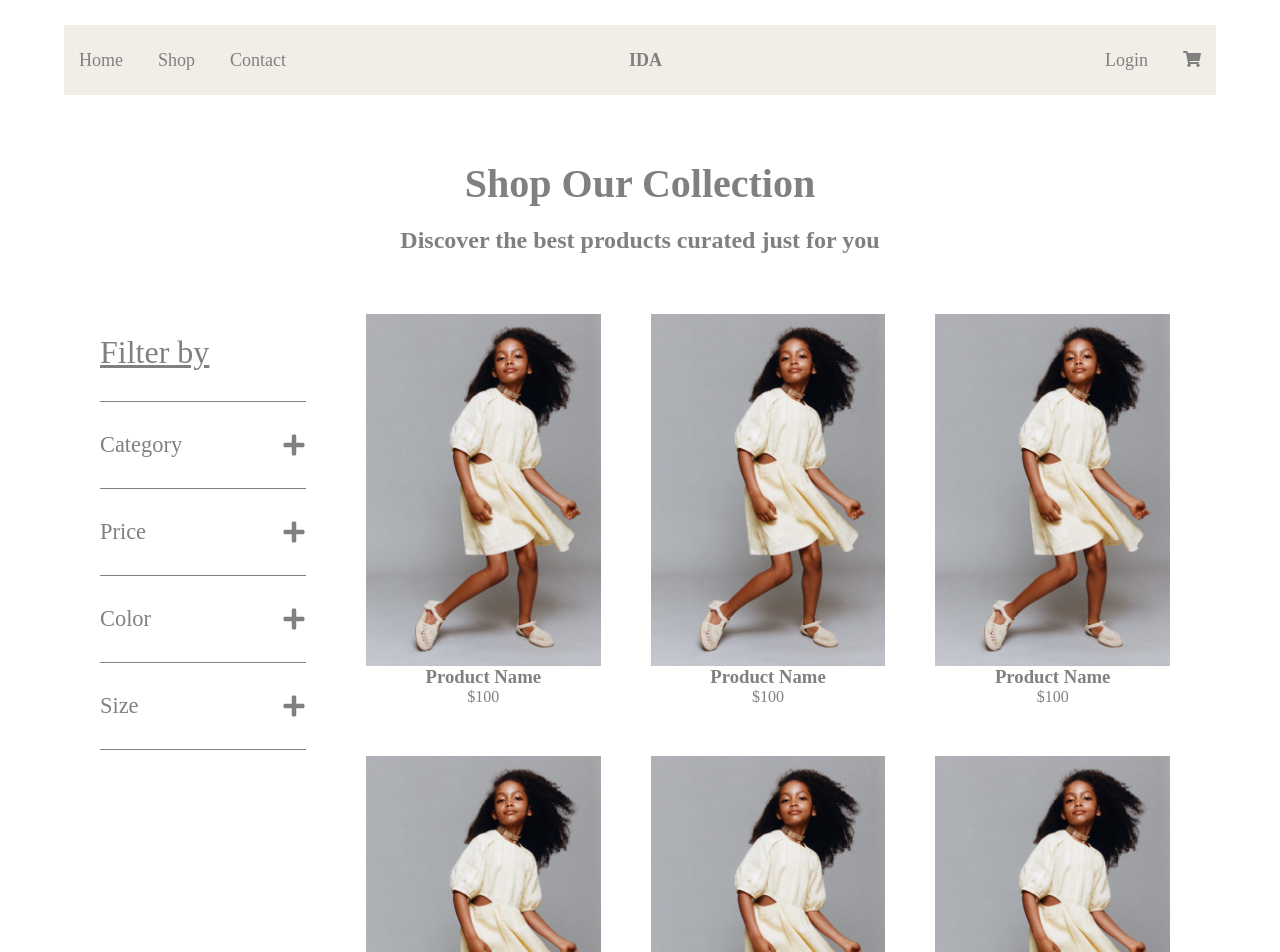
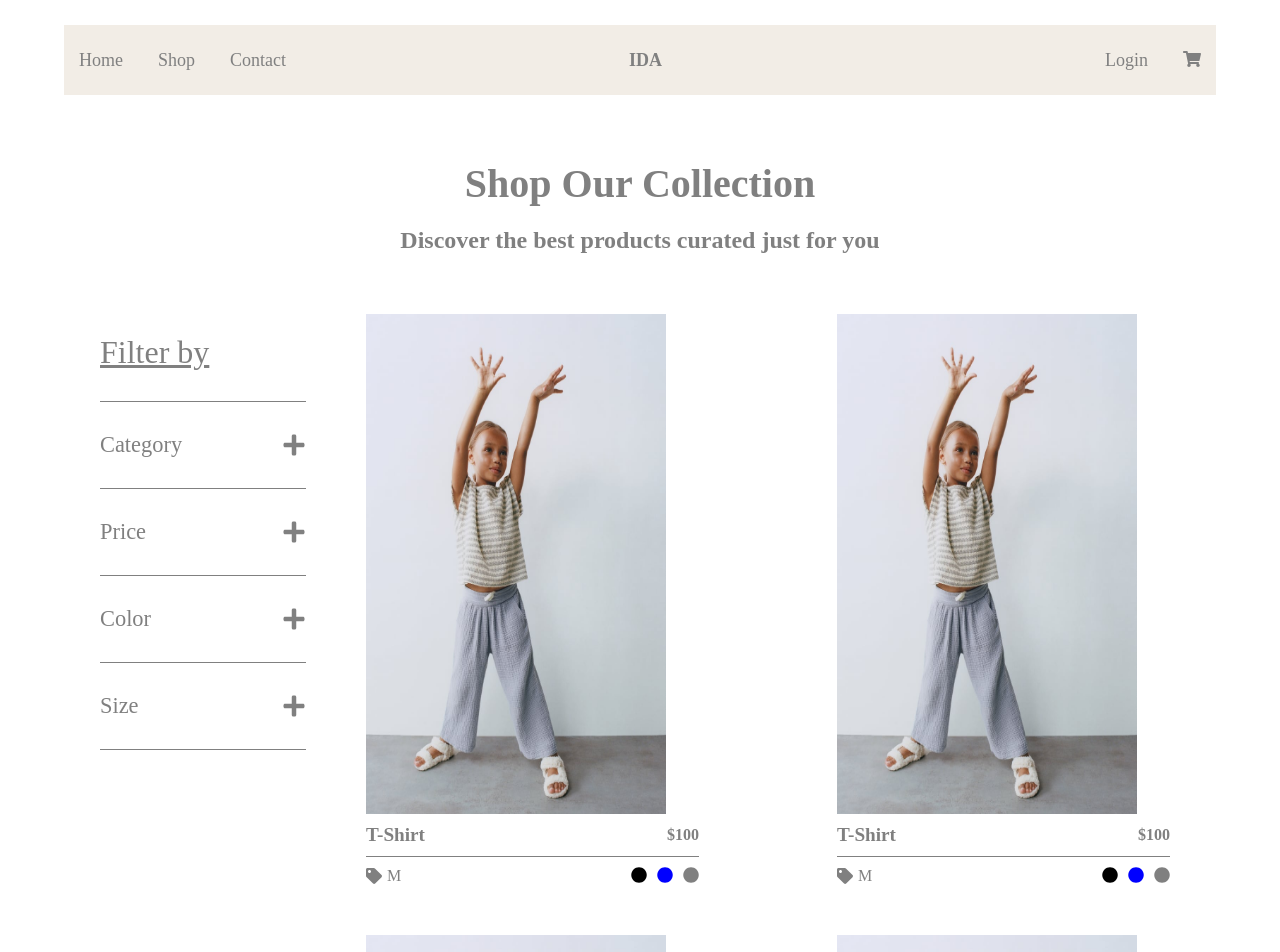
Before and after one commit to gorazdKuzev12/Ida-app, a Next.js app: page /shop in a window 1280 px wide. Shown: the top 952 px of the page. Built offline with nearby package versions, Linux system fonts and the light colour scheme.

Commit message:
feat: Improved details on shop page

```diff
--- a/src/components/Menu/style.ts
+++ b/src/components/Menu/style.ts
@@ -19,7 +19,7 @@ export const MenuGroup = styled.div`
   gap: 35px;
 `;
 
-export const MenuItem = styled.a`
+export const MenuItem = styled.p`
   cursor: pointer;
   text-decoration: none;
   color: inherit;
--- a/src/pages/shop.tsx
+++ b/src/pages/shop.tsx
@@ -2,7 +2,7 @@ import React from "react";
 import styled from "styled-components";
 import Menu from "../components/Menu";
 import Footer from "../components/Footer";
-import { FaPlus } from "react-icons/fa"; // Import the Plus icon
+import { FaPlus, FaCircle, FaTag } from "react-icons/fa";
 
 const Container = styled.div`
   background-color: white;
@@ -71,13 +71,101 @@ const Product = styled.div`
   margin-bottom: 30px;
 `;
 
-const ProductImage = styled.img`
-  max-width: 100%;
-  display: block;
-  margin: 0 auto;
+const ColorIcon = styled(FaCircle)`
+  color: ${(props) => props.color || "gray"};
+  cursor: pointer;
+  transition: transform 0.2s;
+  &:hover {
+    transform: scale(1.2);
+  }
 `;
 
+const ProductName = styled.h3`
+  font-size: 1.2rem;
+  font-weight: 600;
+  text-align: left;
+`;
+
+const Price = styled.p`
+  font-weight: bold;
+  text-align: right;
+`;
+
+const SizeAndColors = styled.div`
+  display: flex;
+  justify-content: space-between;
+  gap: 20px;
+  margin-top: 10px;
+`;
+
+const Size = styled.span`
+  display: flex;
+  align-items: center;
+  gap: 5px;
+`;
+
+const ScrollableImages = styled.div`
+  scroll-snap-type: y mandatory;
+  overflow-y: scroll;
+  height: 500px; // Assuming an image height, adjust as needed
+
+  /* For Firefox */
+  scrollbar-width: thin;
+  scrollbar-color: #797979 #d6d5d5;
+
+  /* For Chrome, Safari, and Opera */
+  &::-webkit-scrollbar {
+    width: 2px;
+  }
+
+  &::-webkit-scrollbar-thumb {
+    background-color: #b7b6b6;
+    border-radius: 10px; // Round the corners if you like
+  }
+
+  &::-webkit-scrollbar-track {
+    background-color: #e3e2e2;
+  }
+`;
+
+const ScrollableImage = styled.img`
+  scroll-snap-type: y mandatory;
+  overflow-y: scroll;
+  height: 550px;
+  width: 300px;
+
+  margin-right: 3px; // This creates the 3px space between the image and scrollbar
+
+  scroll-snap-align: start; // Ensures smooth scrolling between images
+  transition: transform 0.3s ease;
+`;
+const ProductImageContainer = styled.div`
+  margin-right: 30px; // To create a space for the scrollbar
+`;
+
+const ProductInfo = styled.div`
+  display: flex;
+  justify-content: space-between; // Align product name left & price right
+  align-items: center;
+  border-bottom: 1px solid gray;
+  padding: 10px 0;
+`;
+
+const Colors = styled.div`
+  display: flex;
+  gap: 10px;
+`;
 export default function Shop() {
+  const productData = {
+    size: "M",
+    colors: ["black", "gray", "yellow"],
+  };
+  const productImages = [
+    "/images/kids1.jpg",
+    "/images/kids2.jpg",
+    "/images/kids3.jpg",
+    // ... add as many images as needed for each product
+  ];
   return (
     <Container>
       <Menu />
@@ -110,12 +198,34 @@ export default function Shop() {
               .fill(null)
               .map((_, i) => (
                 <Product key={i}>
-                  <ProductImage src="/images/kids3.jpg" alt="Product" />
-                  <h3>Product Name</h3>
-                  <p>$100</p>
+                  <ProductImageContainer>
+                    <ScrollableImages>
+                      {productImages.map((imgSrc, index) => (
+                        <ScrollableImage
+                          key={index}
+                          src={imgSrc}
+                          alt={`Product ${i} - Image ${index}`}
+                        />
+                      ))}
+                    </ScrollableImages>
+                  </ProductImageContainer>
+                  <ProductInfo>
+                    <ProductName>T-Shirt</ProductName>
+                    <Price>$100</Price>
+                  </ProductInfo>
+                  <SizeAndColors>
+                    <Size>
+                      <FaTag /> M
+                    </Size>
+                    <Colors>
+                      <ColorIcon color="black" />
+                      <ColorIcon color="blue" />
+                      <ColorIcon color="gray" />
+                    </Colors>
+                  </SizeAndColors>
                 </Product>
               ))}
-          </Products>
+          </Products>{" "}
         </FilterContainer>
       </Content>
       <Footer />
```
Also changed, not shown: src/components/Menu/index.tsx (+0 -8 lines).
